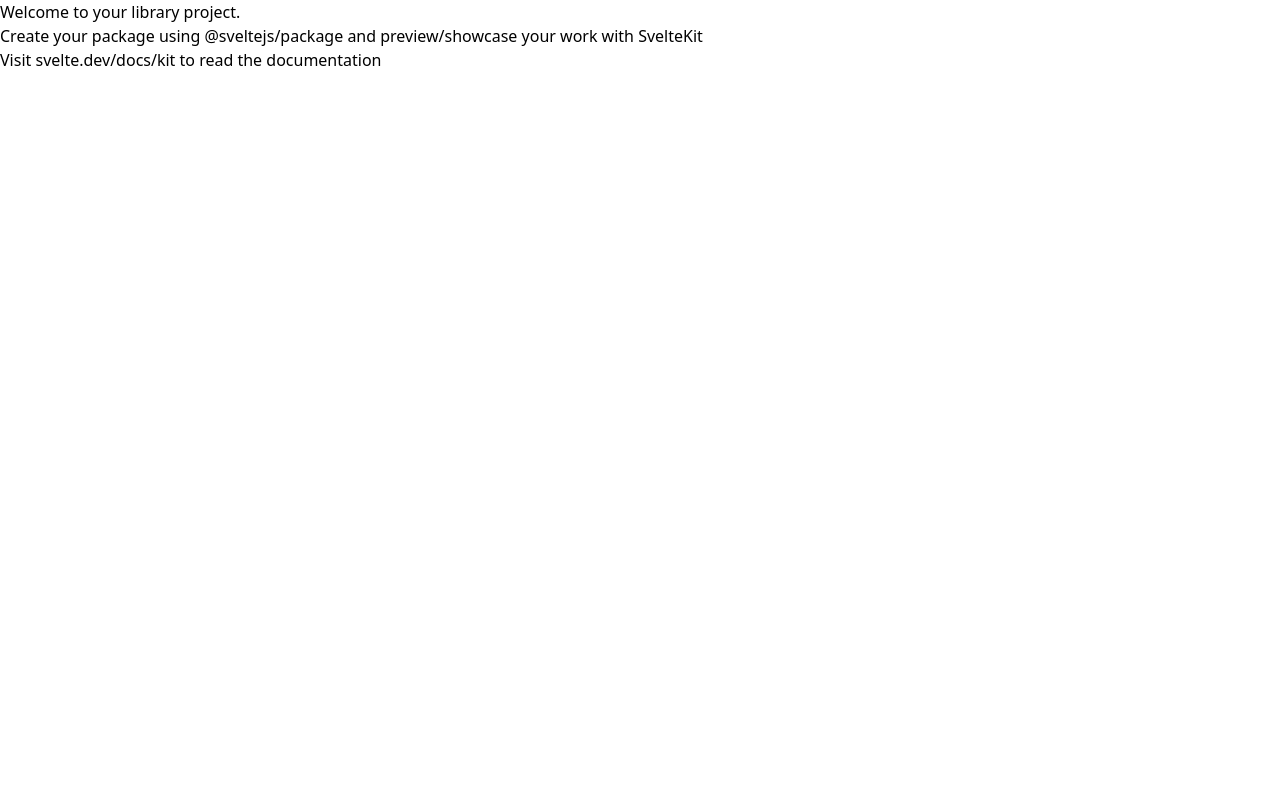
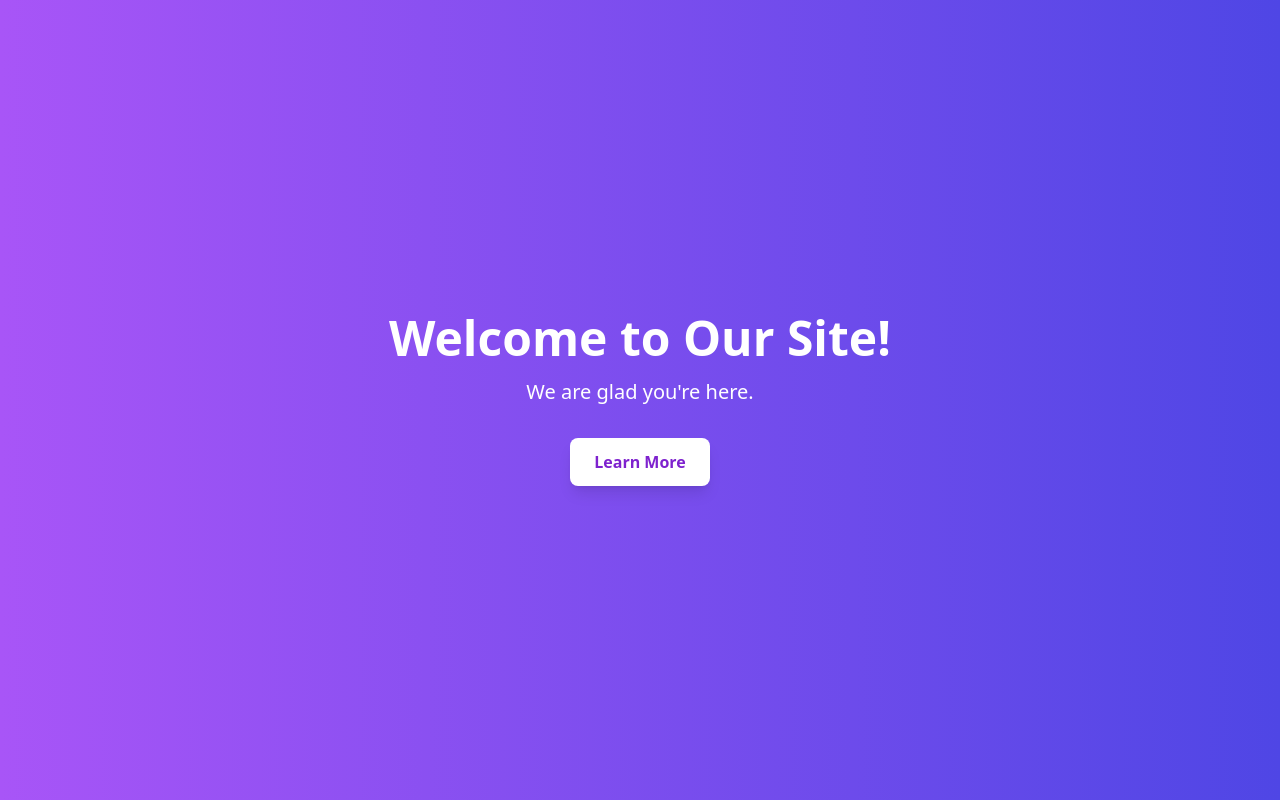
Before and after one commit to DootDoot4567/hack-demo, a SvelteKit app in the folder my-app/: page / in a window 1280 px wide. Built offline with nearby package versions, Linux system fonts and the light colour scheme.

Commit message:
Simple Landing page, with different designs

```diff
--- a/my-app/src/routes/+page.svelte
+++ b/my-app/src/routes/+page.svelte
@@ -1,3 +1,121 @@
-<h1>Welcome to your library project.</h1>
+<!-- <h1>Welcome to your library project.</h1>
 <p>Create your package using @sveltejs/package and preview/showcase your work with SvelteKit</p>
 <p>Visit <a href="https://svelte.dev/docs/kit">svelte.dev/docs/kit</a> to read the documentation</p>
+
+<script>
+    let title = "Welcome to Our Site!";
+    let subtitle = "We build amazing web experiences with Svelte.";
+  </script>
+
+  <main class="min-h-screen bg-gradient-to-r from-purple-500 to-indigo-500 flex flex-col items-center justify-center text-white">
+    <h1 class="text-5xl font-bold mb-4">{title}</h1>
+    <p class="text-xl mb-8">{subtitle}</p>
+    <button class="bg-white text-purple-600 font-semibold py-2 px-6 rounded-2xl shadow-lg hover:bg-purple-100 transition duration-300">
+      Get Started
+    </button>
+  </main>
+
+  <style>
+    main {
+      font-family: 'Arial', sans-serif;
+    }
+  </style> -->
+
+  <!-- <script>
+  let title = "Welcome to Our Site!";
+  let subtitle = "We are glad you're here.";
+</script>
+
+<main class="min-h-screen flex flex-col items-center justify-center bg-gradient-to-r from-purple-500 to-indigo-600 text-white">
+  <header>
+    <h1 class="text-4xl font-bold mb-4" tabindex="0">{title}</h1>
+    <p class="text-xl mb-8" tabindex="0">{subtitle}</p>
+  </header>
+
+  <nav aria-label="Main navigation">
+    <a href="#about" class="px-6 py-3 bg-white text-purple-600 rounded-lg shadow-lg focus:outline-none focus:ring-2 focus:ring-purple-300 hover:bg-purple-100 transition" role="button">Learn More</a>
+  </nav>
+
+  <footer class="mt-10" tabindex="0">
+    <p>&copy; 2025 Our Company</p>
+  </footer>
+</main>
+
+<style>
+  main {
+    font-family: Arial, sans-serif;
+  }
+  h1, p, footer p {
+    text-align: center;
+  }
+  a {
+    cursor: pointer;
+  }
+</style> -->
+
+<script>
+    let title = "Welcome to Our Site!";
+    let subtitle = "We are glad you're here.";
+  </script>
+
+  <main class="h-screen flex flex-col items-center justify-center bg-gradient-to-r from-purple-500 to-indigo-600 text-white">
+    <h1 class="text-5xl font-bold mb-4" tabindex="0">{title}</h1>
+    <p class="text-xl mb-8" tabindex="0">{subtitle}</p>
+    <button class="px-6 py-3 bg-white text-purple-700 font-semibold rounded-lg shadow-lg focus:outline-none focus:ring-2 focus:ring-purple-600 focus:ring-opacity-50" aria-label="Learn more about us">
+      Learn More
+    </button>
+  </main>
+
+  <!-- <script>
+    let title = "Welcome to Our Site!";
+    let subtitle = "We are glad you're here.";
+  </script>
+
+  <main class="min-h-screen flex flex-col items-center justify-center bg-gray-100 text-center p-4">
+    <header class="mb-8">
+      <h1 class="text-4xl font-bold text-gray-800" tabindex="0">{title}</h1>
+      <p class="text-lg text-gray-600 mt-2" tabindex="0">{subtitle}</p>
+    </header>
+
+    <nav class="mb-8">
+      <ul class="flex space-x-4">
+        <li><a href="#about" class="text-blue-500 hover:underline focus:outline-none focus:ring-2 focus:ring-blue-500">About</a></li>
+        <li><a href="#services" class="text-blue-500 hover:underline focus:outline-none focus:ring-2 focus:ring-blue-500">Services</a></li>
+        <li><a href="#contact" class="text-blue-500 hover:underline focus:outline-none focus:ring-2 focus:ring-blue-500">Contact</a></li>
+      </ul>
+    </nav>
+
+    <section id="about" class="mb-8" aria-labelledby="about-heading">
+      <h2 id="about-heading" class="text-2xl font-semibold text-gray-800" tabindex="0">About Us</h2>
+      <p class="text-gray-600 mt-2" tabindex="0">We provide top-notch solutions tailored to your needs.</p>
+    </section>
+
+    <section id="services" class="mb-8" aria-labelledby="services-heading">
+      <h2 id="services-heading" class="text-2xl font-semibold text-gray-800" tabindex="0">Our Services</h2>
+      <p class="text-gray-600 mt-2" tabindex="0">Discover a variety of services designed to help you succeed.</p>
+    </section>
+
+    <section id="contact" class="mb-8" aria-labelledby="contact-heading">
+      <h2 id="contact-heading" class="text-2xl font-semibold text-gray-800" tabindex="0">Contact Us</h2>
+      <form class="mt-4" aria-label="Contact form">
+        <label for="name" class="block text-gray-700">Name</label>
+        <input id="name" type="text" class="w-full p-2 border border-gray-300 rounded mt-1 mb-4 focus:outline-none focus:ring-2 focus:ring-blue-500" aria-required="true">
+
+        <label for="email" class="block text-gray-700">Email</label>
+        <input id="email" type="email" class="w-full p-2 border border-gray-300 rounded mt-1 mb-4 focus:outline-none focus:ring-2 focus:ring-blue-500" aria-required="true">
+
+        <label for="message" class="block text-gray-700">Message</label>
+        <textarea id="message" class="w-full p-2 border border-gray-300 rounded mt-1 mb-4 focus:outline-none focus:ring-2 focus:ring-blue-500" aria-required="true"></textarea>
+
+        <button type="submit" class="bg-blue-500 text-white px-4 py-2 rounded focus:outline-none focus:ring-2 focus:ring-blue-700">Send</button>
+      </form>
+    </section>
+  </main>
+
+  <style>
+    body {
+      font-family: Arial, sans-serif;
+      line-height: 1.6;
+    }
+  </style>
+   -->
```
